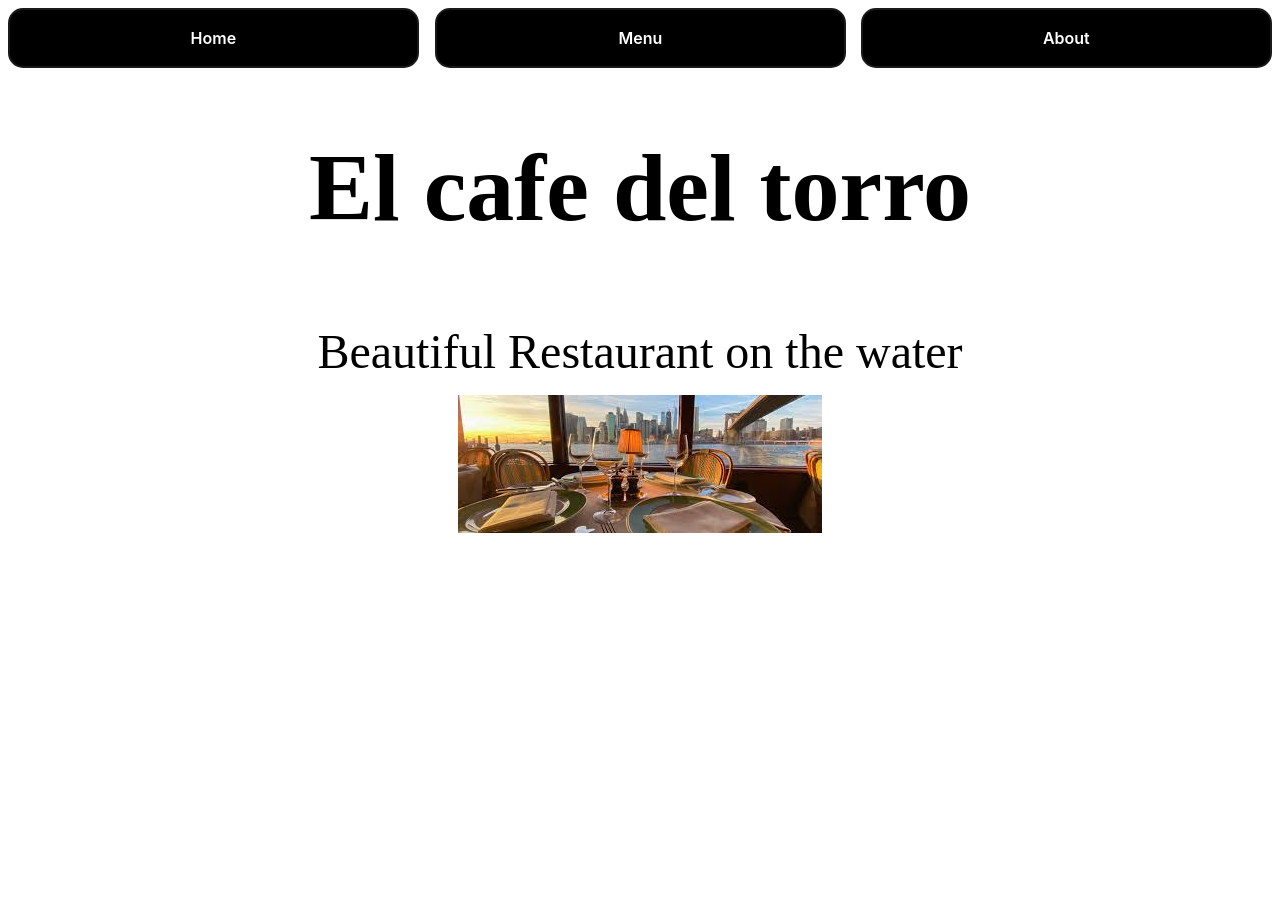
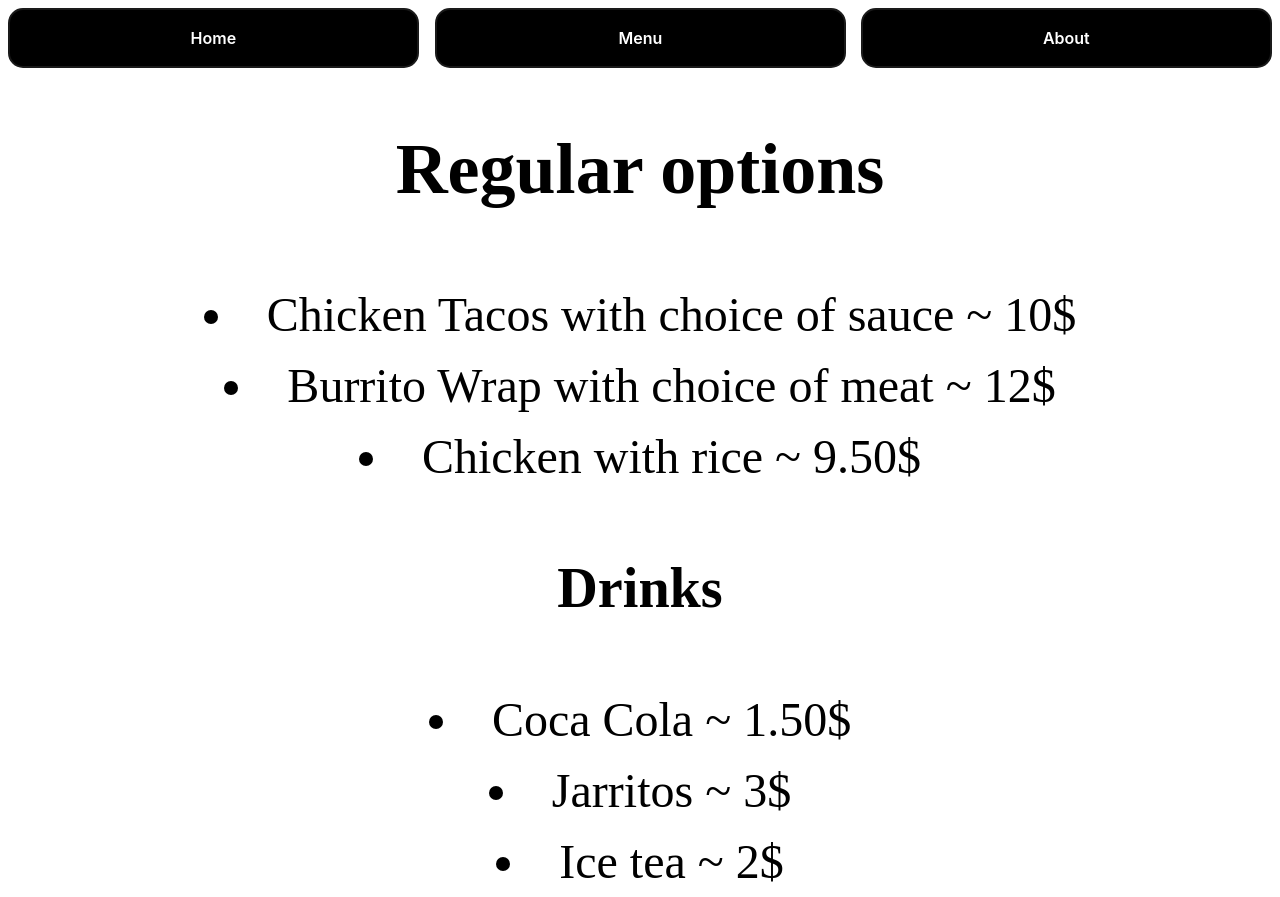
Before and after one commit to FS-Code4/Restaurant-page, a website built with webpack: page src/template.html in a window 1280 px wide. Both pictures are taken after a click on the button "Menu". Before the commit the page ends 800 px from the top, so only its background shows below. Built offline with nearby package versions, Linux system fonts and the light colour scheme.

Commit message:
Menu button is functional

```diff
--- a/src/button links/menu.js
+++ b/src/button links/menu.js
@@ -0,0 +1,33 @@
+/*
+Fill with bullet point list of menu items
+*/
+
+export function generateMenu() {
+    const contentDiv = document.querySelector('#content');
+
+    const h2 = document.createElement('h2');
+    h2.textContent = 'Regular options';
+
+    const item1 = document.createElement('li');
+    item1.textContent = 'Chicken Tacos with choice of sauce ~ 10$'
+
+    const item2 = document.createElement('li')
+    item2.textContent = 'Burrito Wrap with choice of meat ~ 12$'
+
+    const item3 = document.createElement('li')
+    item3.textContent = 'Chicken with rice ~ 9.50$'
+
+    const h3 = document.createElement('h3');
+    h3.textContent = 'Drinks'
+
+    const item4 = document.createElement('li');
+    item4.textContent = 'Coca Cola ~ 1.50$'
+
+    const item5 = document.createElement('li');
+    item5.textContent = 'Jarritos ~ 3$'
+
+    const item6 = document.createElement('li');
+    item6.textContent = 'Ice tea ~ 2$'
+
+    contentDiv.append(h2,item1, item2, item3, h3, item4, item5, item6)
+}
--- a/src/index.js
+++ b/src/index.js
@@ -1,4 +1,16 @@
 import { generateHTML } from "./appendtoDIV#content";
 import "./styles.css";
+import { generateMenu } from "./button links/menu.js";
 
 generateHTML()
+
+let menu = document.querySelector('.menu');
+let about = document.querySelector('.about');
+
+
+
+menu.addEventListener('click', () => {
+    const contentDiv = document.querySelector('#content');
+    contentDiv.innerHTML = ''
+    generateMenu();
+})
--- a/src/styles.css
+++ b/src/styles.css
@@ -14,6 +14,9 @@ nav {
     justify-content: center;
 }
 
+img {
+    width: 50%;
+}
 
 button {
   appearance: none;
--- a/src/template.html
+++ b/src/template.html
@@ -10,7 +10,7 @@
         <nav>
             <button class="home">Home</button>
             <button class="menu">Menu</button>
-            <button class="About">About</button>
+            <button class="about">About</button>
         </nav>
     </header>
     <div id="content">
```
